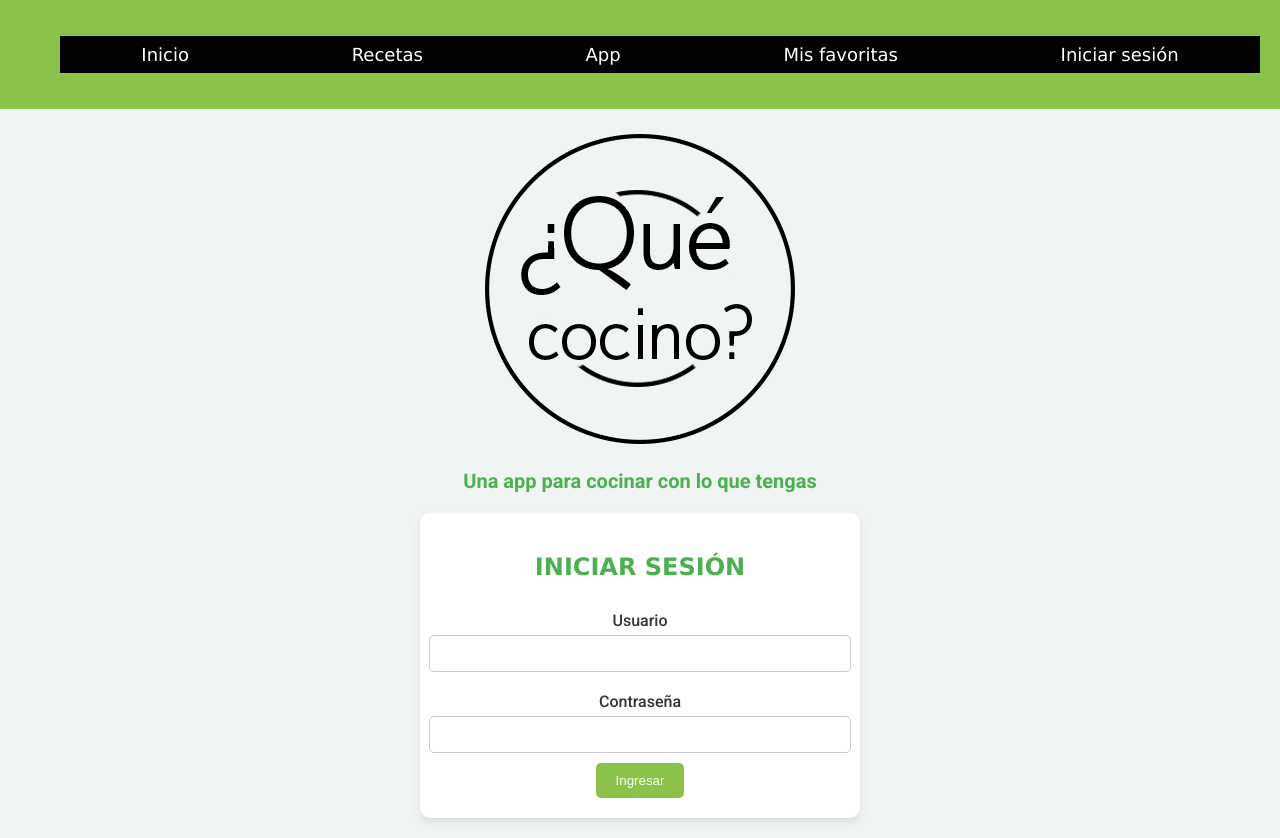
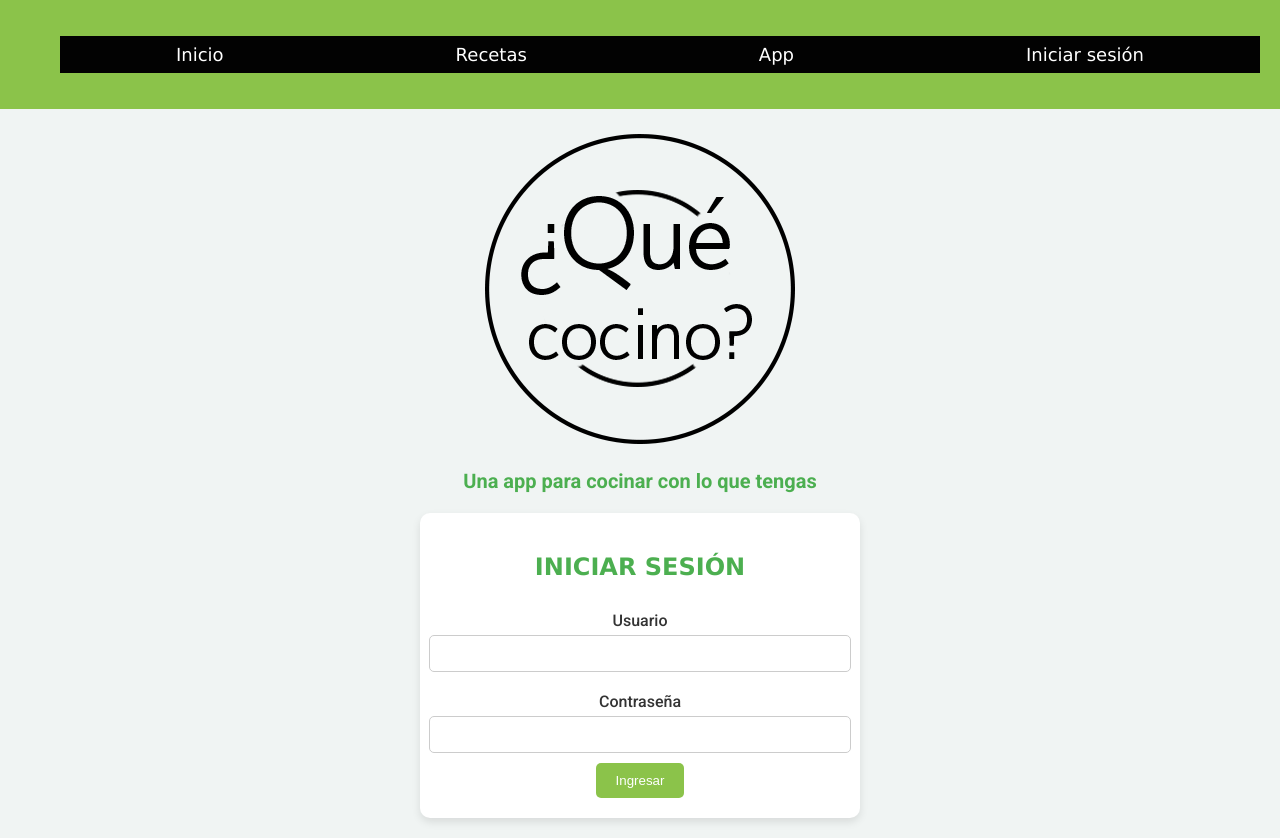
Before and after one commit to Valucam/appquecocino, a website: page iniciarsesion.html in a window 1280 px wide. Drawn offline with Linux system fonts and the light colour scheme; a web font is replaced by a local one.

Commit message:
Update iniciarsesion.html

```diff
--- a/iniciarsesion.html
+++ b/iniciarsesion.html
@@ -90,7 +90,6 @@
                 <li><a href="index.html">Inicio</a></li>
                 <li><a href="recetas.html">Recetas</a></li>
                 <li><a href="app.html">App</a></li>
-                <li><a href="misfavoritas.html">Mis favoritas</a></li>
                 <li><a href="iniciarsesion.html">Iniciar sesión</a></li>
             </div>
         </ul>
```
